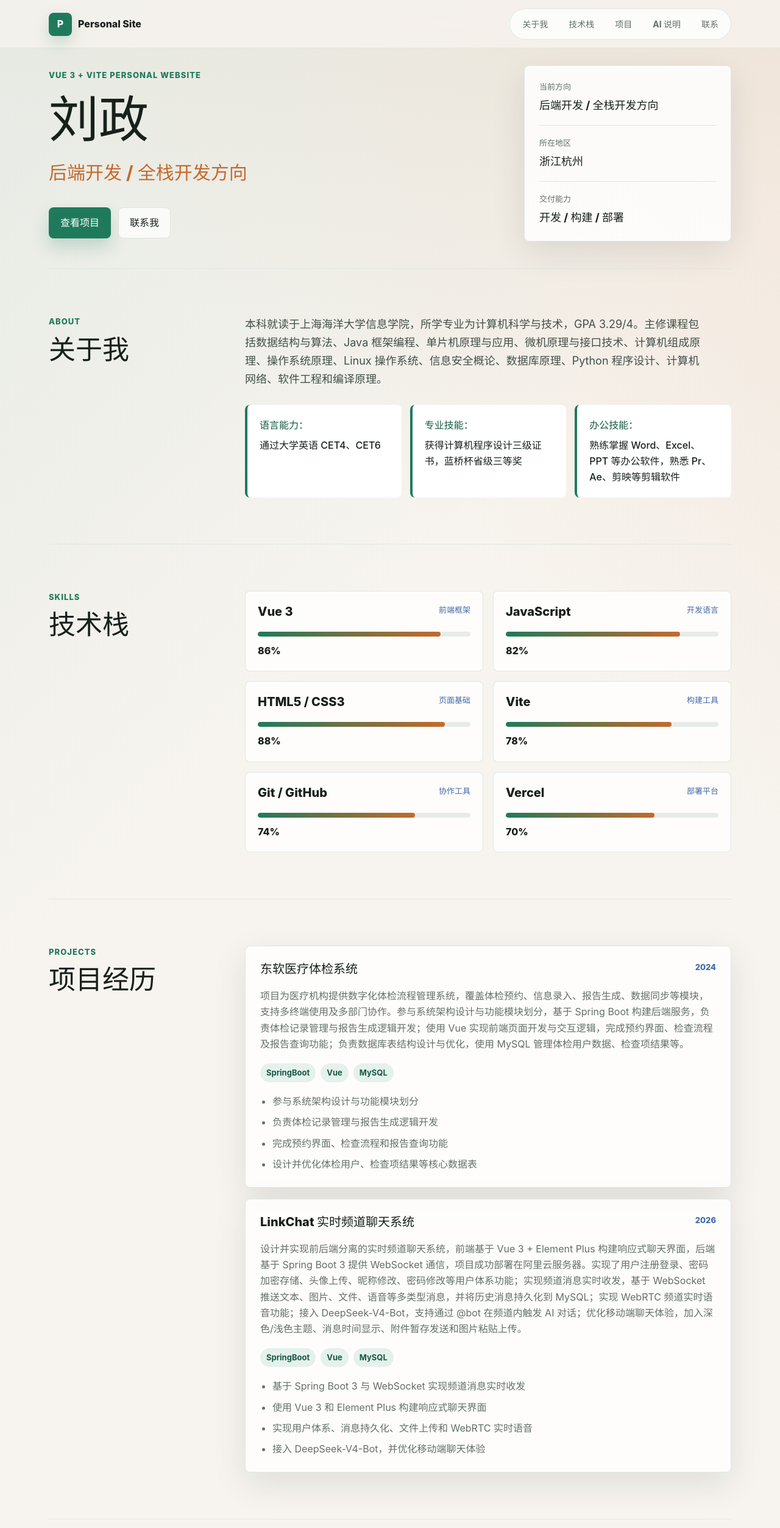
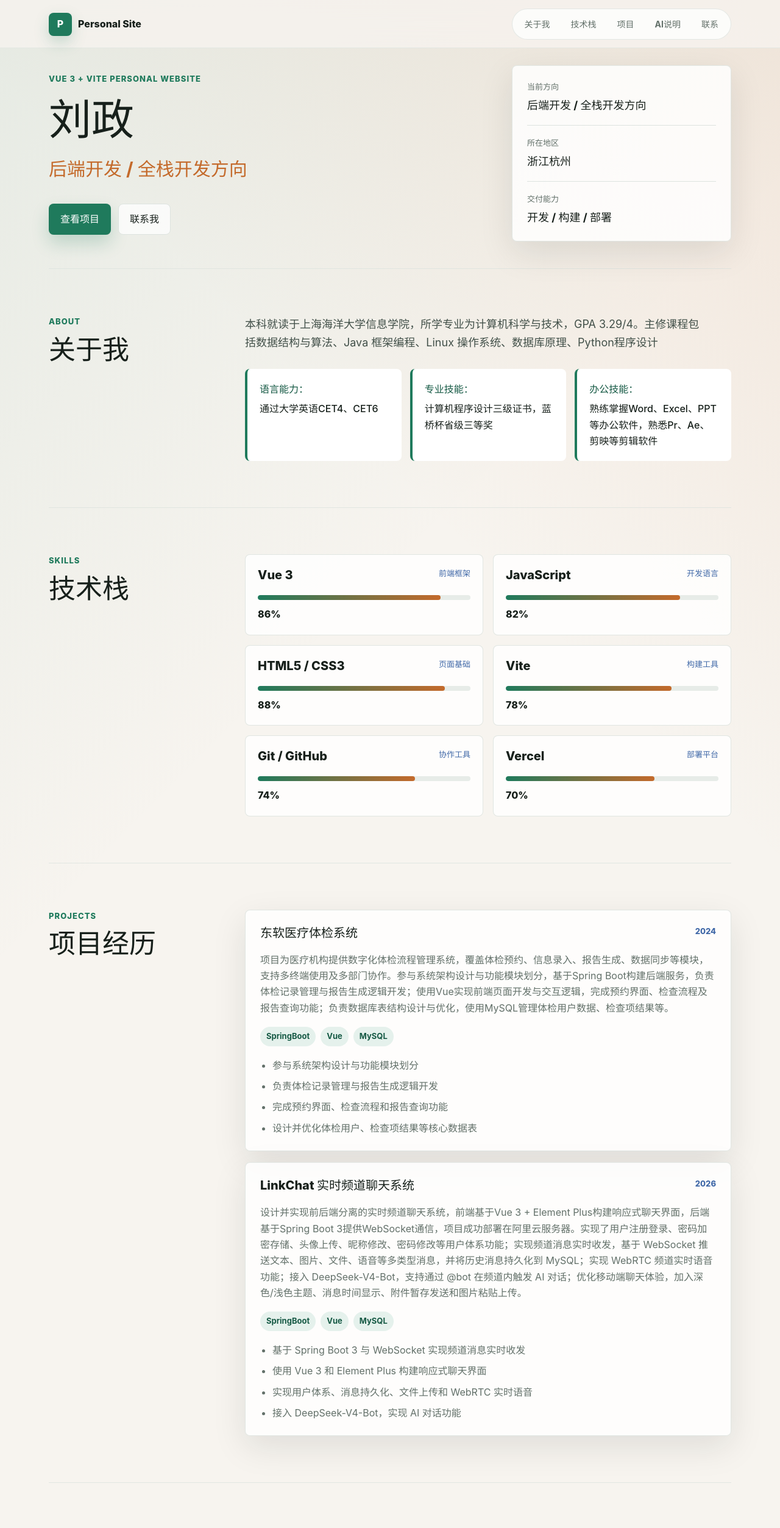
Before and after one commit to out11112/personal-site, a Vue app: page / in a window 1280 px wide. Shown: the top 2506 px of the page at 61% size. Built offline with nearby package versions, Linux system fonts and the light colour scheme.

Commit message:
优化首页布局和关于我技能展示

```diff
--- a/src/components/ContactSection.vue
+++ b/src/components/ContactSection.vue
@@ -12,7 +12,7 @@ defineProps({
     <div>
       <p class="eyebrow">Contact</p>
       <h2>期待进一步交流</h2>
-      <p>如果你正在查看这份笔试作品，可以通过以下方式了解源码和线上效果。</p>
+      <p>如果你正在查看这篇博客，可以通过右侧方式了解源码和线上效果。</p>
     </div>
 
     <div class="contact-actions">
--- a/src/components/SiteHeader.vue
+++ b/src/components/SiteHeader.vue
@@ -3,7 +3,7 @@ const links = [
   { label: '关于我', href: '#about' },
   { label: '技术栈', href: '#skills' },
   { label: '项目', href: '#projects' },
-  { label: 'AI 说明', href: '#ai' },
+  { label: 'AI说明', href: '#ai' },
   { label: '联系', href: '#contact' },
 ]
 </script>
--- a/src/data/profile.js
+++ b/src/data/profile.js
@@ -5,11 +5,11 @@ export const profile = {
   email: '2419554425@qq.com',
   github: 'https://github.com/out11112',
   intro:
-    '本科就读于上海海洋大学信息学院，所学专业为计算机科学与技术，GPA 3.29/4。主修课程包括数据结构与算法、Java 框架编程、单片机原理与应用、微机原理与接口技术、计算机组成原理、操作系统原理、Linux 操作系统、信息安全概论、数据库原理、Python 程序设计、计算机网络、软件工程和编译原理。',
+    '本科就读于上海海洋大学信息学院，所学专业为计算机科学与技术，GPA 3.29/4。主修课程包括数据结构与算法、Java 框架编程、Linux 操作系统、数据库原理、Python程序设计',
   highlights: [
-    { label: '语言能力', text: '通过大学英语 CET4、CET6' },
-    { label: '专业技能', text: '获得计算机程序设计三级证书，蓝桥杯省级三等奖' },
-    { label: '办公技能', text: '熟练掌握 Word、Excel、PPT 等办公软件，熟悉 Pr、Ae、剪映等剪辑软件' },
+    { label: '语言能力', text: '通过大学英语CET4、CET6' },
+    { label: '专业技能', text: '计算机程序设计三级证书，蓝桥杯省级三等奖' },
+    { label: '办公技能', text: '熟练掌握Word、Excel、PPT等办公软件，熟悉Pr、Ae、剪映等剪辑软件' },
   ],
 }
 
@@ -27,7 +27,7 @@ export const projects = [
     title: '东软医疗体检系统',
     period: '2024',
     summary:
-      '项目为医疗机构提供数字化体检流程管理系统，覆盖体检预约、信息录入、报告生成、数据同步等模块，支持多终端使用及多部门协作。参与系统架构设计与功能模块划分，基于 Spring Boot 构建后端服务，负责体检记录管理与报告生成逻辑开发；使用 Vue 实现前端页面开发与交互逻辑，完成预约界面、检查流程及报告查询功能；负责数据库表结构设计与优化，使用 MySQL 管理体检用户数据、检查项结果等。',
+      '项目为医疗机构提供数字化体检流程管理系统，覆盖体检预约、信息录入、报告生成、数据同步等模块，支持多终端使用及多部门协作。参与系统架构设计与功能模块划分，基于Spring Boot构建后端服务，负责体检记录管理与报告生成逻辑开发；使用Vue实现前端页面开发与交互逻辑，完成预约界面、检查流程及报告查询功能；负责数据库表结构设计与优化，使用MySQL管理体检用户数据、检查项结果等。',
     stack: ['SpringBoot', 'Vue', 'MySQL'],
     points: [
       '参与系统架构设计与功能模块划分',
@@ -40,13 +40,13 @@ export const projects = [
     title: 'LinkChat 实时频道聊天系统',
     period: '2026',
     summary:
-      '设计并实现前后端分离的实时频道聊天系统，前端基于 Vue 3 + Element Plus 构建响应式聊天界面，后端基于 Spring Boot 3 提供 WebSocket 通信，项目成功部署在阿里云服务器。实现了用户注册登录、密码加密存储、头像上传、昵称修改、密码修改等用户体系功能；实现频道消息实时收发，基于 WebSocket 推送文本、图片、文件、语音等多类型消息，并将历史消息持久化到 MySQL；实现 WebRTC 频道实时语音功能；接入 DeepSeek-V4-Bot，支持通过 @bot 在频道内触发 AI 对话；优化移动端聊天体验，加入深色/浅色主题、消息时间显示、附件暂存发送和图片粘贴上传。',
+      '设计并实现前后端分离的实时频道聊天系统，前端基于Vue 3 + Element Plus构建响应式聊天界面，后端基于Spring Boot 3提供WebSocket通信，项目成功部署在阿里云服务器。实现了用户注册登录、密码加密存储、头像上传、昵称修改、密码修改等用户体系功能；实现频道消息实时收发，基于 WebSocket 推送文本、图片、文件、语音等多类型消息，并将历史消息持久化到 MySQL；实现 WebRTC 频道实时语音功能；接入 DeepSeek-V4-Bot，支持通过 @bot 在频道内触发 AI 对话；优化移动端聊天体验，加入深色/浅色主题、消息时间显示、附件暂存发送和图片粘贴上传。',
     stack: ['SpringBoot', 'Vue', 'MySQL'],
     points: [
       '基于 Spring Boot 3 与 WebSocket 实现频道消息实时收发',
       '使用 Vue 3 和 Element Plus 构建响应式聊天界面',
       '实现用户体系、消息持久化、文件上传和 WebRTC 实时语音',
-      '接入 DeepSeek-V4-Bot，并优化移动端聊天体验',
+      '接入 DeepSeek-V4-Bot，实现 AI 对话功能',
     ],
   },
 ]
--- a/src/style.css
+++ b/src/style.css
@@ -363,7 +363,7 @@ h3 {
 h1 {
   max-width: 780px;
   margin: 0;
-  font-size: clamp(44px, 7vw, 82px);
+  font-size: clamp(40px, 5.8vw, 70px);
   line-height: 0.98;
 }
 
@@ -479,8 +479,8 @@ ol {
 
 .hero-section {
   display: grid;
-  grid-template-columns: minmax(0, 1fr) 340px;
-  gap: 42px;
+  grid-template-columns: minmax(0, 1fr) 360px;
+  gap: 28px;
   align-items: center;
   min-height: auto;
   padding: 28px 0 44px;
```
